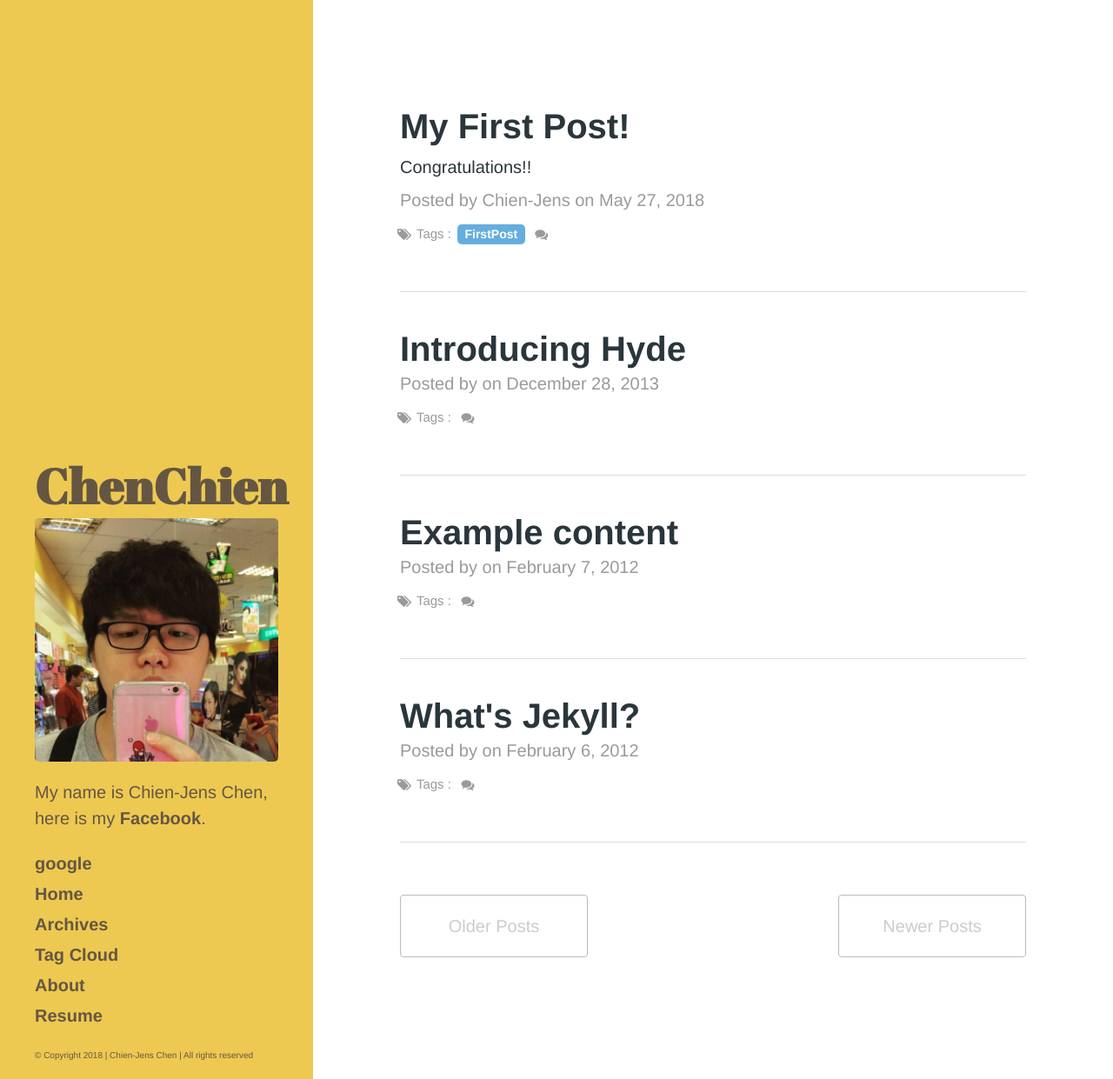
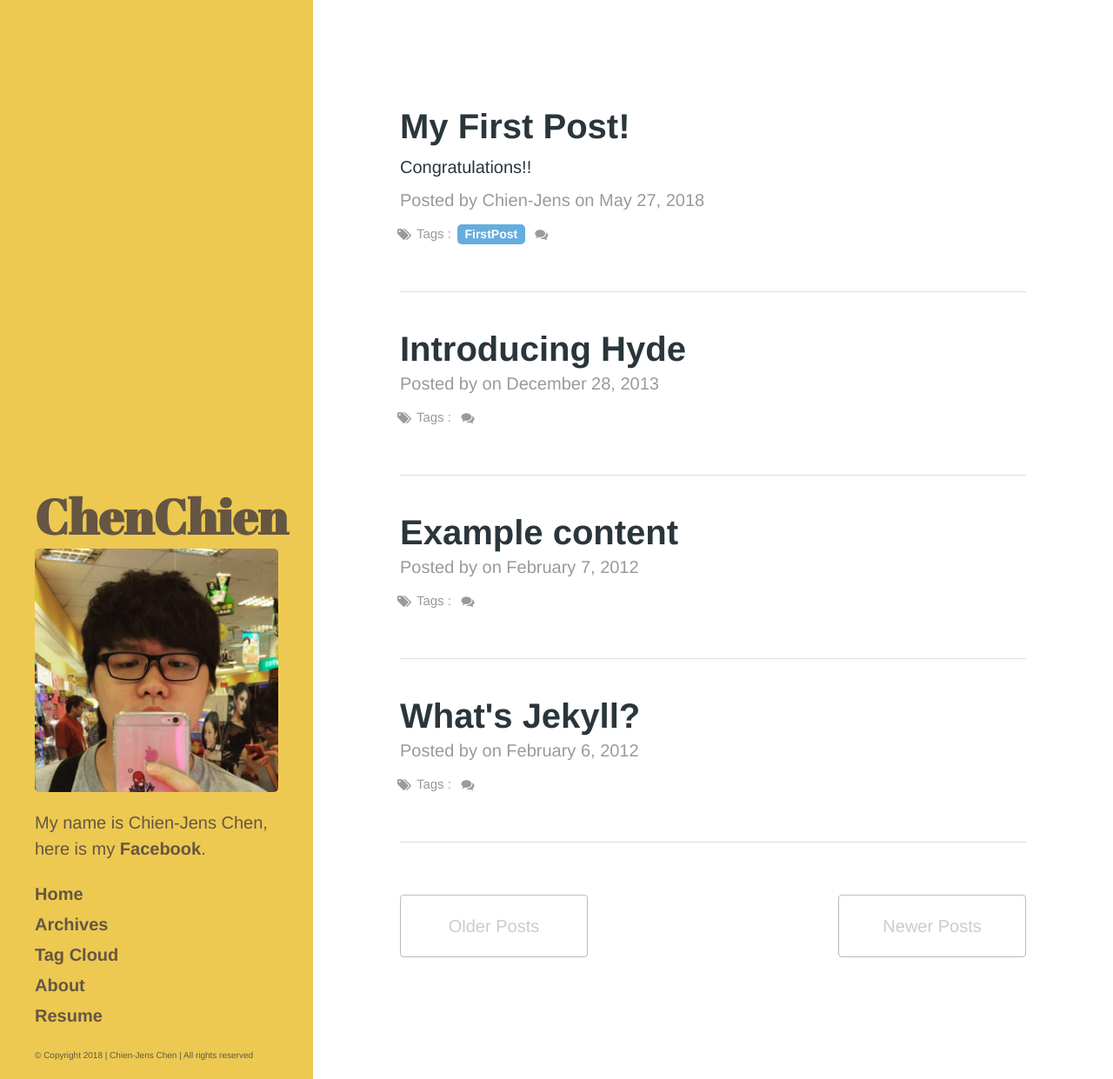
Before and after one commit to chienjens/chienjens.github.io, a Jekyll site: the page built from index.html, in a window 1280 px wide and 1241 px high. Shown: the whole window at 87% size. Built offline with Jekyll 4.4.1, drawn with Linux system fonts in a browser that asks for light colours; the list of posts is cut into pages by our own code; comment, search, counter and statistics services are not loaded.

Commit message:
Update sidebar.html

```diff
--- a/_includes/sidebar.html
+++ b/_includes/sidebar.html
@@ -11,7 +11,6 @@
     </div>
 
     <nav class="sidebar-nav">
-      <a class="sidebar-nav-item" href="https://chienjens.github.io/google79d6d1d4e3f29da2.html">google</a>
       <a class="sidebar-nav-item" href="{{ site.baseurl }}">Home</a>
       {% comment %}
         The code below dynamically generates a sidebar nav of pages with
```
